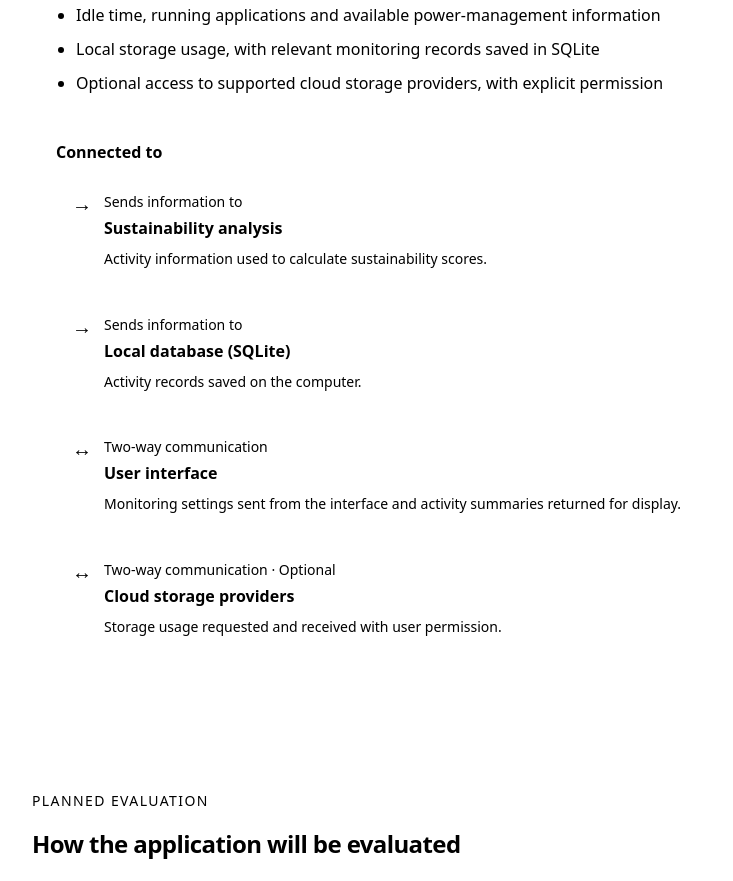
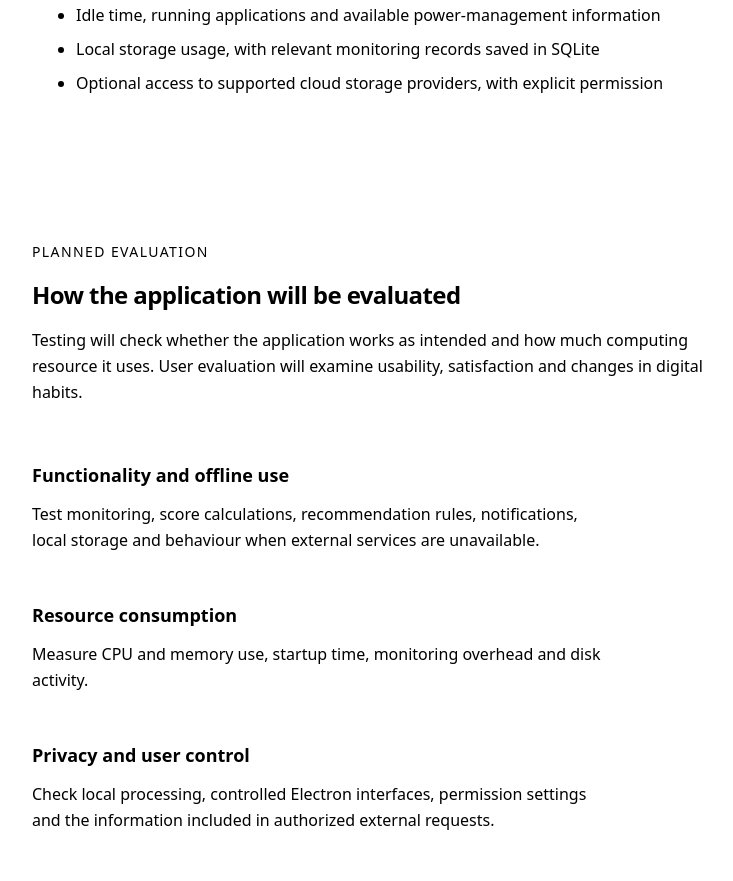
Before and after one commit to mysilence1408/digital-sustainability-website, a Next.js app: page /project in a window 1280 px wide. Shown: the part 3960-4841 px from the top of the page, without its empty margins (32-765 px from the left). Built offline with nearby package versions, Linux system fonts and the light colour scheme.

Commit message:
connected to section removed

```diff
--- a/content/project.json
+++ b/content/project.json
@@ -30,27 +30,6 @@
       "cloudConnection": "Dotted: Optional external communication or consent-dependent data transmission.",
       "detailsLabel": "Component details",
       "selectLabel": "Read about",
-      "connectedToLabel": "Connected to",
-      "twoWayLabel": "Two-way communication",
-      "sendsToLabel": "Sends information to",
-      "receivesFromLabel": "Receives information from",
-      "optionalConnectionLabel": "Optional",
-      "connectionDescriptions": {
-        "monitoring-analysis": "Activity information used to calculate sustainability scores.",
-        "analysis-recommendations": "Scores used to inform practical recommendations.",
-        "monitoring-storage": "Activity records saved on the computer.",
-        "analysis-storage": "Saved activity records retrieved for analysis and calculated scores stored for review.",
-        "recommendations-storage": "Saved recommendations and preferences retrieved and updated.",
-        "dashboard-monitoring": "Monitoring settings sent from the interface and activity summaries returned for display.",
-        "dashboard-analysis": "Score requests sent from the interface and calculated results returned for display.",
-        "recommendations-dashboard": "Recommendations displayed in the interface, with notification preferences sent back.",
-        "dashboard-storage": "Saved results retrieved and settings saved through application services.",
-        "analysis-cloud": "Approved research summaries shared with user permission.",
-        "recommendations-cloud": "Requests for optional AI explanations and the explanations returned.",
-        "monitoring-cloudStorage": "Storage usage requested and received with user permission.",
-        "cloud-ai": "Explanation requests sent to the AI service and generated explanations returned.",
-        "cloud-researchDatabase": "Approved research information saved and retrieved by the backend."
-      },
       "nodes": {
         "monitoring": {
           "title": "Activity monitoring",
--- a/src/components/project/architecture-diagram.tsx
+++ b/src/components/project/architecture-diagram.tsx
@@ -26,7 +26,6 @@ export default function ArchitectureDiagram() {
   const [drawing, setDrawing] = useState<{ width: number; height: number; paths: ArchitectureConnection[] }>({ width: 1, height: 1, paths: [] });
   const [running, setRunning] = useState(false);
   const graph = useRef<HTMLDivElement>(null);
-  const details = useRef<HTMLDivElement>(null);
   const marker = `architecture-${useId().replace(/:/g, "")}`;
   const active = copy.nodes[selected];
 
@@ -117,36 +116,11 @@ export default function ArchitectureDiagram() {
       <p className="mt-3 max-w-3xl text-sm leading-relaxed text-[var(--copy)]">{copy.externalDescription}</p>
       <h3 className="mt-4 text-base font-semibold">{copy.cloudLabel}</h3>
       <p className="mt-2 max-w-3xl text-sm leading-relaxed text-[var(--copy)]">{copy.cloudDescription}</p>
-      <div ref={details} id="architecture-details" tabIndex={-1} aria-live="polite" aria-atomic="true" className="mt-7 min-h-72 rounded-r-xl border-l-2 border-[var(--accent)] bg-[var(--page)] p-6 sm:p-8">
+      <div id="architecture-details" aria-live="polite" aria-atomic="true" className="mt-7 min-h-72 rounded-r-xl border-l-2 border-[var(--accent)] bg-[var(--page)] p-6 sm:p-8">
         <p className="text-sm font-medium text-[var(--accent)]">{copy.detailsLabel}</p>
         <h3 className="mt-2 text-xl font-semibold sm:text-2xl">{active.title}</h3>
         <p className="mt-3 max-w-[75ch] text-base leading-relaxed text-[var(--copy)]">{active.description}</p>
         <ul className="mt-4 list-disc space-y-2 pl-5 text-base leading-relaxed text-[var(--copy)]">{active.items.map(item => <li key={item}>{item}</li>)}</ul>
-        <div data-mobile-connections className="mt-6 border-t border-[var(--line)] pt-5 md:hidden">
-          <h4 className="text-base font-semibold">{copy.connectedToLabel}</h4>
-          <ul className="mt-3 space-y-3">
-            {drawing.paths.filter(connection => connection.from === selected || connection.to === selected).map(connection => {
-              const target = connection.from === selected ? connection.to : connection.from;
-              const key = `${connection.from}-${connection.to}` as keyof typeof copy.connectionDescriptions;
-              const direction = connection.both ? copy.twoWayLabel : connection.from === selected ? copy.sendsToLabel : copy.receivesFromLabel;
-              return <li key={key}>
-                <button type="button" data-connected-node={target} aria-controls="architecture-details" onClick={() => {
-                  selectNode(target);
-                  requestAnimationFrame(() => details.current?.focus({ preventScroll: true }));
-                }} className="w-full cursor-pointer rounded-lg border border-[var(--line)] bg-[var(--panel)] p-4 text-left hover:border-[var(--accent)] focus-visible:outline-2 focus-visible:outline-offset-4 focus-visible:outline-[var(--accent)]">
-                  <span className="flex items-start gap-3">
-                    <span aria-hidden="true" className="text-xl leading-6 text-[var(--accent)]">{connection.both ? "↔" : connection.from === selected ? "→" : "←"}</span>
-                    <span className="min-w-0">
-                      <span className="block text-sm text-[var(--copy)]">{direction}{connection.optional ? ` · ${copy.optionalConnectionLabel}` : ""}</span>
-                      <span className="mt-1 block text-base font-semibold">{copy.nodes[target].title}</span>
-                      <span className="mt-2 block text-sm leading-relaxed text-[var(--copy)]">{copy.connectionDescriptions[key]}</span>
-                    </span>
-                  </span>
-                </button>
-              </li>;
-            })}
-          </ul>
-        </div>
       </div>
     </div>
   );
```
Also changed, not shown: .pages.yml.
